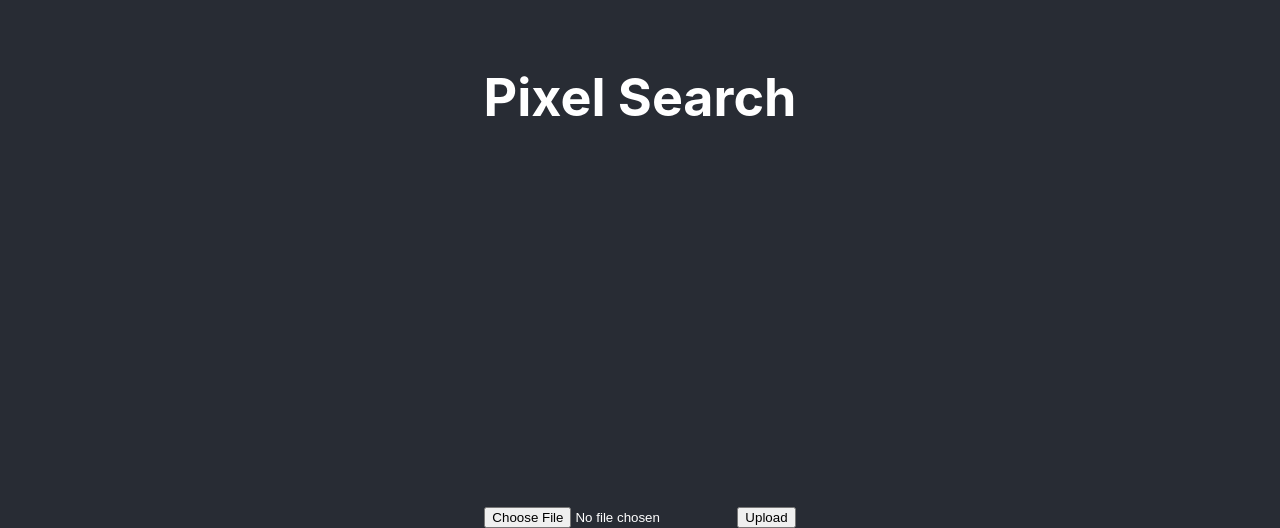
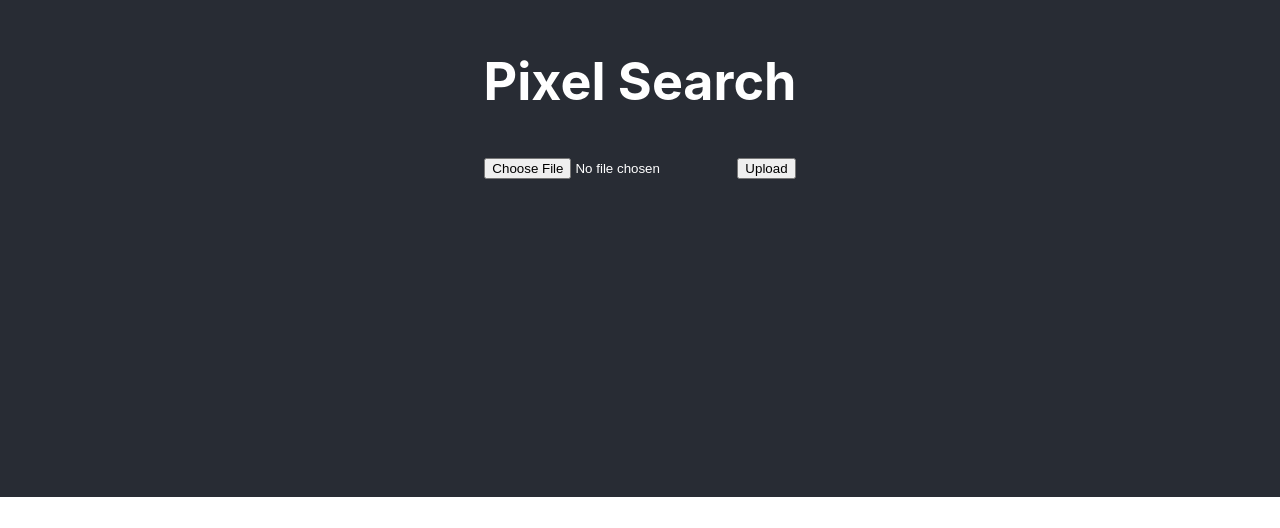
Before and after one commit to Mjmriyazath/ImageBasedSearchingApp, a React (Create React App) app: page / in a window 1280 px wide. Shown: the part 303-831 px from the top of the page. After the commit the page ends 800 px from the top, so only its background shows below. Built offline with nearby package versions, Linux system fonts and the light colour scheme; the HTML template or start-up script is replaced by a standard one.

Commit message:
Update ImageUpload.js

```diff
--- a/src/ImageUpload.js
+++ b/src/ImageUpload.js
@@ -30,7 +30,7 @@ const ImageUpload = () => {
   return (
     <div>
      <div className="App">
-    <header className="App-header">
+    <header className="header">
       <h1>Pixel Search</h1>
       </header>
   </div>
```
